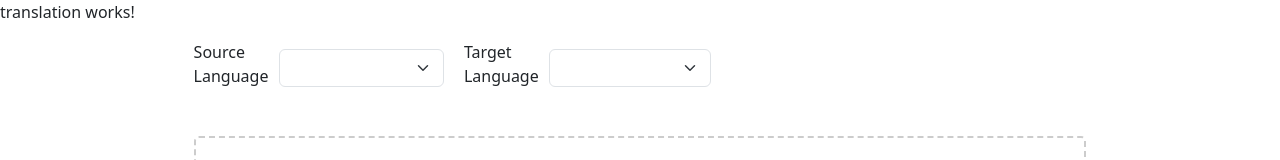
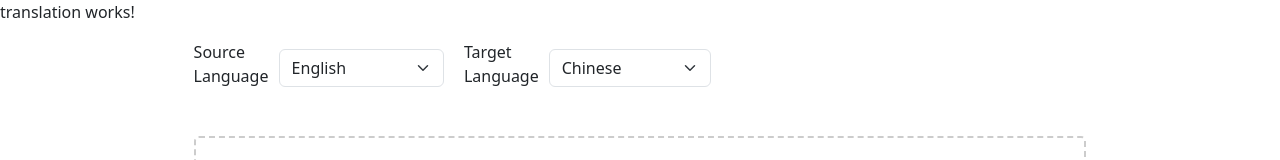
Before and after one commit to fionayuanwei0221/XmlFileTranslation, an Angular app: page / in a window 1280 px wide. Shown: the top 160 px of the page. Built offline with nearby package versions, Linux system fonts and the light colour scheme.

Commit message:
add language support

```diff
--- a/angular.json
+++ b/angular.json
@@ -61,7 +61,7 @@
               "fileReplacements": [
                 {
                   "replace": "src/environments/environment.ts",
-                  "with": "src/environments/environment.prod.ts"
+                  "with": "src/environments/environment.development.ts"
                 }
               ],
               "sourceMap": true
--- a/src/app/features/translation/translation.component.html
+++ b/src/app/features/translation/translation.component.html
@@ -6,10 +6,10 @@
     <!-- Source Language Dropdown -->
 
       <label for="sourceLanguage" class="form-label">Source Language</label>
-      <select class="form-select" id="sourceLanguage" name="sourceLanguage" [(ngModel)]="selectedSourceLanguage">
-        <option value="english">English</option>
-        <option value="spanish">Spanish</option>
-        <option value="french">French</option>
+      <select class="form-select" id="sourceLanguage" name="sourceLanguage" [(ngModel)]="model.sourceLanguage">
+        <option value="English">English</option>
+        <option value="Chinese">Chinese</option>
+        <option value="French">French</option>
         <!-- Add more options as needed -->
       </select>
 
@@ -18,10 +18,10 @@
     <!-- Target Language Dropdown -->
 
       <label for="targetLanguage" class="form-label">Target Language</label>
-      <select class="form-select" id="targetLanguage" name="targetLanguage" [(ngModel)]="selectedTargetLanguage">
-        <option value="english">English</option>
-        <option value="spanish">Spanish</option>
-        <option value="french">French</option>
+      <select class="form-select" id="targetLanguage" name="targetLanguage" [(ngModel)]="model.targetLanguage">
+        <option value="English">English</option>
+        <option value="Chinese">Chinese</option>
+        <option value="French">French</option>
         <!-- Add more options as needed -->
       </select>
     </div>
@@ -60,8 +60,8 @@
 </div>
 <div class="translate-button-container">
   <button class="translate-button" (click)="translateFiles()">Translate Files</button>
+  <span *ngIf="loading === true" class="spinner-border text-primary" role="status" aria-hidden="true" style="margin-left: 5px;"></span>
 </div>
-
 <div class="file-table">
   <table >
     <thead>
--- a/src/app/features/translation/translation.component.ts
+++ b/src/app/features/translation/translation.component.ts
@@ -1,15 +1,8 @@
 import { Component, ElementRef, Injectable, ViewChild } from '@angular/core';
 import { TranslationService } from '../../services/translation.service';
 import { FileSizePipe } from '../../pipe/file-size.pipe';
+import { TranslatedFilesDictionary, LanguageRequestModel, UploadedFilesDictionary } from '../../models/language-request-model';
 
-interface FileData {
-  fileName: string;
-  fileContent: string;
-}
-
-interface TranslatedFilesDictionary {
-  [fileId: string]: FileData; // Assuming the translated file content is a string
-}
 
 @Component({
   selector: 'app-translation',
@@ -21,19 +14,25 @@ interface TranslatedFilesDictionary {
 export class TranslationComponent {
 [x: string]: any;
 
-  constructor(private translationService: TranslationService) { }
+  loading: boolean;
+  model: LanguageRequestModel;
+
+  constructor(private translationService: TranslationService) {
+
+    this.loading = false;
+    this.model = {
+      sourceLanguage: 'English',
+      targetLanguage: 'Chinese'
+    }
+    console.log(this.model);
+  };
 
   @ViewChild('fileInput') fileInput!: ElementRef<HTMLInputElement>; //Non-null Assertion Operator (!)
-
-  selectedSourceLanguage: string = '';
-  selectedTargetLanguage: string = '';
 
   uploadInProgress = false;
   uploadProgress = 0;
 
-  uploadedFiles: { [fileId: string]: File } = {};
-  //translatedFiles: { [fileId: string]: File } = {};
-
+  uploadedFiles: UploadedFilesDictionary = {};
   translatedFiles: TranslatedFilesDictionary = {};
 
   onDragOver(event: DragEvent) {
@@ -48,11 +47,8 @@ export class TranslationComponent {
 
     const files = event.dataTransfer?.files; //optional chaining (?.)
     if (files){
-      //console.log("Drop");
-      //console.log(files);
       this.uploadFiles(files);
     }
-
   }
 
   browseFiles() {
@@ -62,8 +58,6 @@ export class TranslationComponent {
   onFileSelected(event: Event) {
     const files = (event.target as HTMLInputElement).files;
     if (files){
-      //console.log("Browse");
-      //console.log(files);
       this.uploadFiles(files);
     }
   }
@@ -84,8 +78,6 @@ export class TranslationComponent {
       this.translationService.uploadFile(formData).subscribe({
         next: (uploadedFileId) => {
           console.log("uploaded successfully");
-
-          //this.uploadedFiles.push(file);
           console.log("Uploaded file ID:", uploadedFileId); // Check the file_id
           this.uploadedFiles[uploadedFileId] = file;
           console.log("UploadedFiles after assignment:", this.uploadedFiles); // Verify the contents of uploadedFiles
@@ -131,30 +123,10 @@ export class TranslationComponent {
     }
   }
 
-  // deleteFile(file: File) {
-  //   // Find the index of the file in the uploadedFiles array
-  //   const index = this.uploadedFiles.indexOf(file);
-  //   if (index !== -1) {
-  //     // Remove the file from the uploadedFiles array
-  //     this.uploadedFiles.splice(index, 1);
-  //   }
-  // }
-
   translateFiles() {
-
-    // const fileIds = Object.keys(this.uploadedFiles);
-
-    // for (let i = 0; i < fileIds.length; i++) {
-    //   const fileId = fileIds[i];
-    //   this.translationService.translateFile(fileId).subscribe({
-    //     next: (translatedFile) => {},
-    //     error: () => {},
-    //     complete: () => {},
-    //   })
-    // }
-
+    this.loading = true;
     // Instead loop in front end, just one call to backend and let backend to translate in parallel
-    this.translationService.translateFiles().subscribe({  //this.translationService.translateFiles(this.targetLanguage)
+    this.translationService.translateFiles(this.model).subscribe({  //this.translationService.translateFiles(this.targetLanguage)
       next: (files) => {
         console.log('File translated from backend successfully');
         this.translatedFiles = files;
@@ -163,7 +135,9 @@ export class TranslationComponent {
       error: (error) => {
         console.error('Error deleting file from backend:', error);
       },
-      complete: ()=> {}
+      complete: ()=> {
+        this.loading = false;
+      }
     })
   }
 
--- a/src/app/services/translation.service.ts
+++ b/src/app/services/translation.service.ts
@@ -2,6 +2,7 @@ import { Injectable } from '@angular/core';
 import { HttpClient } from '@angular/common/http';
 import { Observable } from 'rxjs';
 import { environment } from '../../environments/environment';
+import { LanguageRequestModel } from '../models/language-request-model';
 
 @Injectable({
   providedIn: 'root'
@@ -36,15 +37,11 @@ export class TranslationService {
     return this.http.post<any>(url, body);
   }
 
-  translateFiles(): Observable<any> {
+  translateFiles(model: LanguageRequestModel): Observable<any> {
     // Implement translation API call logic here
     const url = `${this.apiUrl}/TranslateFiles`;
-    const body = {
-      //sourceLanguage: sourceLanguage,
-      //targetLanguage: targetLanguage,
-    };
-    return this.http.post<any>(url, body);
+    console.log(model);
+    console.log(url);
+    return this.http.post<any>(url, model);
   }
-
-
 }
```
